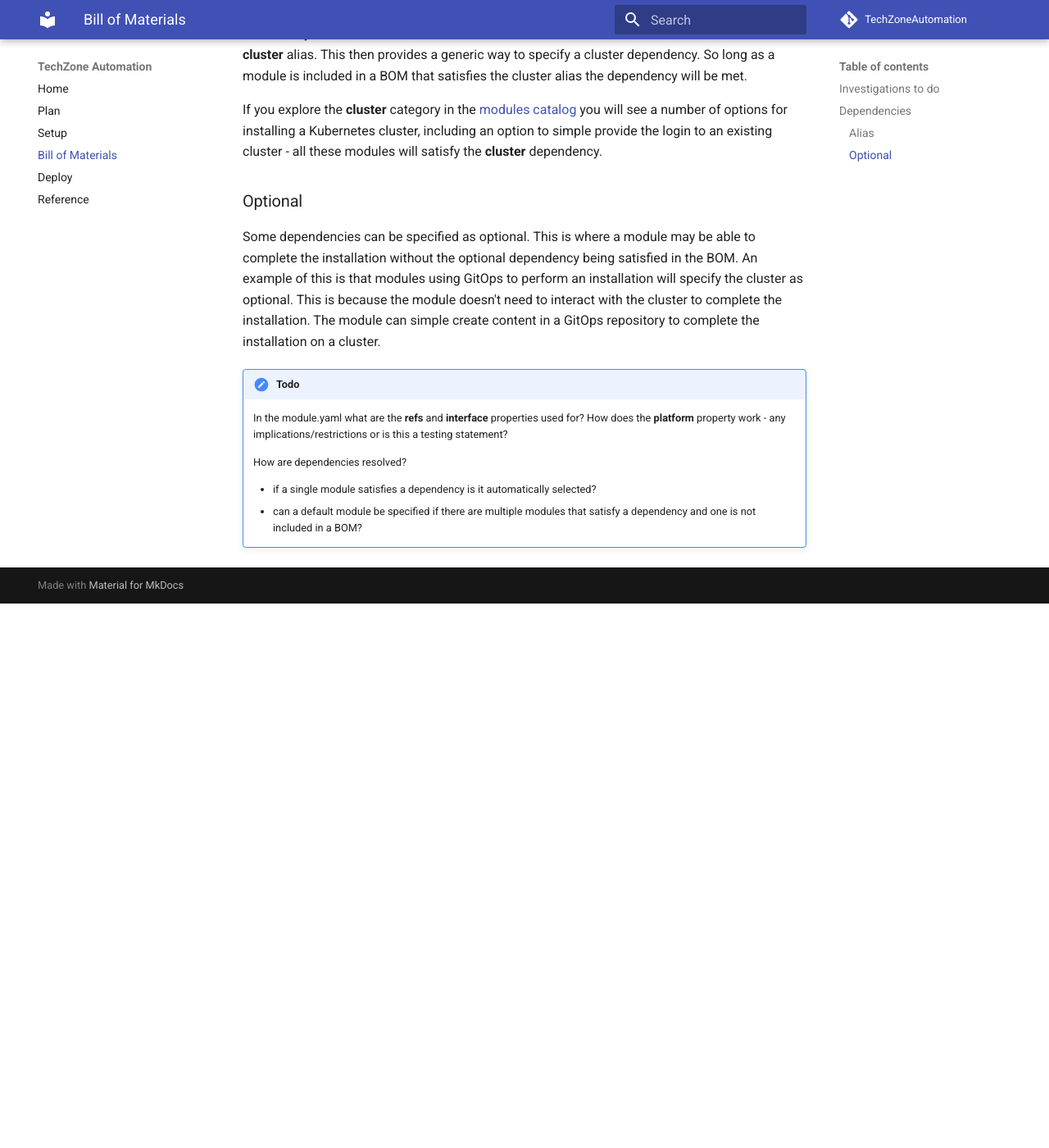
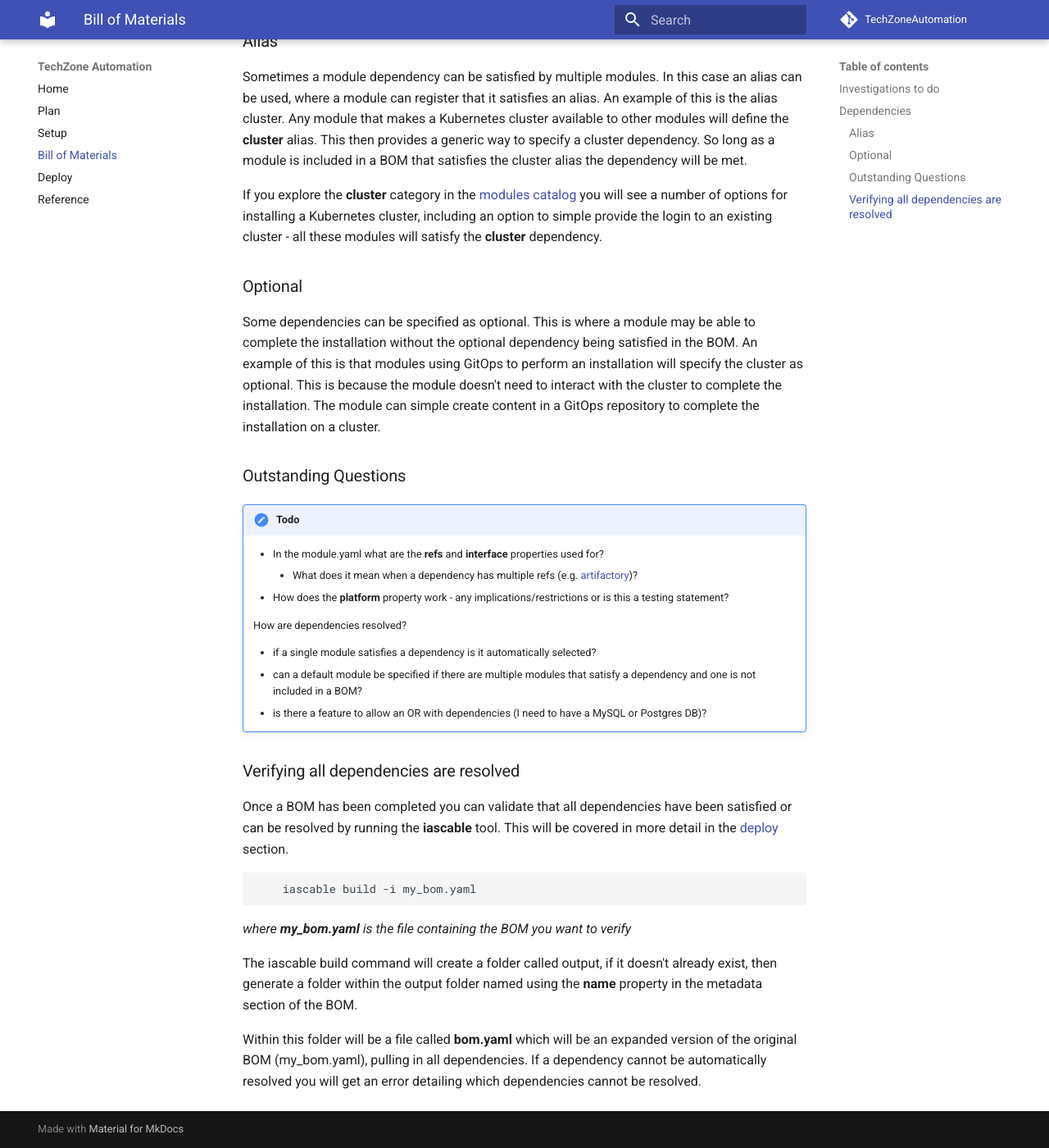
Before and after one commit to binnes/TechZoneAutomation, an MkDocs documentation site: the page built from docs/bom.md, in a window 1280 px wide and 1400 px high, scrolled down 1002 px. Shown: the whole window at 82% size. Built offline with MkDocs 1.6.1 and Material for MkDocs 9.7.7, drawn with Linux system fonts in a browser that asks for light colours; comment, search, counter and statistics services are not loaded; before the commit the page ends 1738 px from its top, so only the background shows below that; some of the changed text lies outside the part shown.

Commit message:
additional BOM content

````diff
--- a/docs/bom.md
+++ b/docs/bom.md
@@ -6,6 +6,9 @@ To deploy infrastructure or software using TechZone Automation you need to start
     Link the ascent tool and the predefined BOMs
 
 The BOM defines the modules you want to install.  Available modules can be found in the [Module Catalog](https://modules.cloudnativetoolkit.dev){target=:blank}
+
+!!!Todo
+    Why are some modules not in the catalog (e.g. [k8s-ocp-cluster](https://github.com/cloud-native-toolkit/terraform-k8s-ocp-cluster) - does this mean they are obsolete or incomplete?
 
 ## Investigations to do
 
@@ -29,10 +32,29 @@ If you explore the **cluster** category in the [modules catalog](https://modules
 
 Some dependencies can be specified as optional.  This is where a module may be able to complete the installation without the optional dependency being satisfied in the BOM.  An example of this is that modules using GitOps to perform an installation will specify the cluster as optional.  This is because the module doesn't need to interact with the cluster to complete the installation.  The module can simple create content in a GitOps repository to complete the installation on a cluster.
 
+### Outstanding Questions
+
 !!!Todo
-    In the module.yaml what are the **refs** and **interface** properties used for?  How does the **platform** property work - any implications/restrictions or is this a testing statement?
+    -   In the module.yaml what are the **refs** and **interface** properties used for?
+        -   What does it mean when a dependency has multiple refs (e.g. [artifactory](https://github.com/cloud-native-toolkit/terraform-tools-artifactory/blob/main/module.yaml))?
+    -   How does the **platform** property work - any implications/restrictions or is this a testing statement?
 
     How are dependencies resolved?
 
     -   if a single module satisfies a dependency is it automatically selected?
     -   can a default module be specified if there are multiple modules that satisfy a dependency and one is not included in a BOM?
+    -   is there a feature to allow an OR with dependencies (I need to have a MySQL or Postgres DB)?
+
+### Verifying all dependencies are resolved
+
+Once a BOM has been completed you can validate that all dependencies have been satisfied or can be resolved by running the **iascable** tool.  This will be covered in more detail in the [deploy](deploy.md) section.
+
+``` shell
+    iascable build -i my_bom.yaml
+```
+
+*where **my_bom.yaml** is the file containing the BOM you want to verify*
+
+The iascable build command will create a folder called output, if it doesn't already exist, then generate a folder within the output folder named using the **name** property in the metadata section of the BOM.
+
+Within this folder will be a file called **bom.yaml** which will be an expanded version of the original BOM (my_bom.yaml), pulling in all dependencies.  If a dependency cannot be automatically resolved you will get an error detailing which dependencies cannot be resolved.
````
